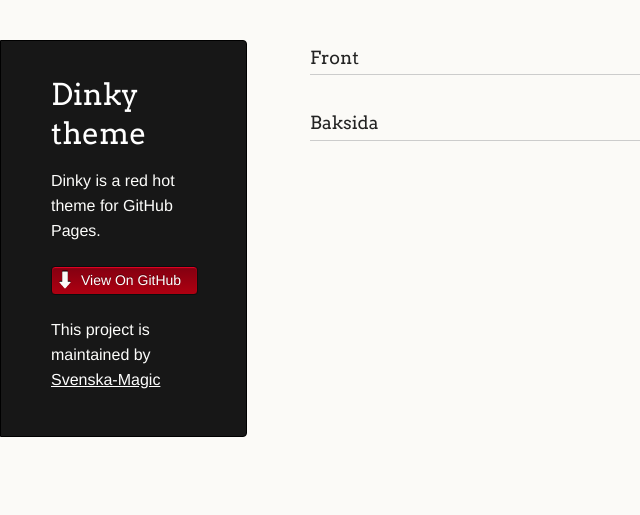
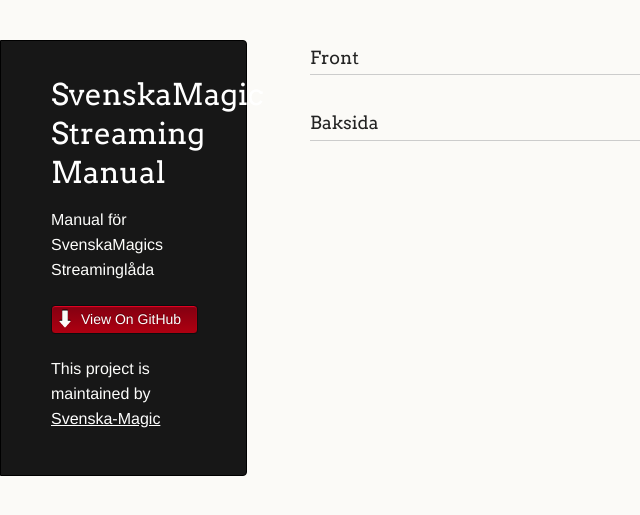
Before and after one commit to Svenska-Magic/StreamingManual, a Jekyll site: the page built from index.md, in a window 1280 px wide. Shown: the top 515 px of the page, without its empty margins (0-640 px from the left). Built offline with Jekyll 4.4.1, drawn with Linux system fonts in a browser that asks for light colours; our own code applies the rules of GitHub Pages for plain Markdown files.

Commit message:
Update _config.yml

```diff
--- a/_config.yml
+++ b/_config.yml
@@ -1,5 +1,4 @@
-title: Dinky theme
-description: Dinky is a red hot theme for GitHub Pages.
-show_downloads: true
+title: SvenskaMagic Streaming Manual
+description: Manual för SvenskaMagics Streaminglåda
 google_analytics:
 theme: jekyll-theme-dinky
```
